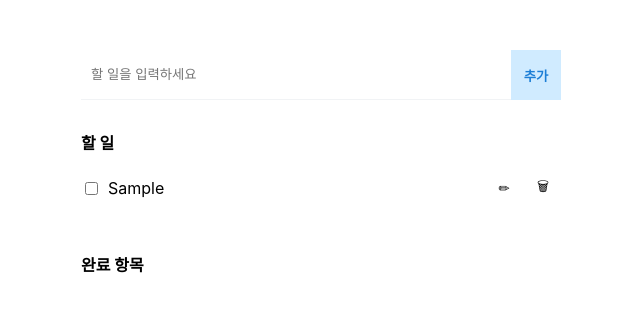
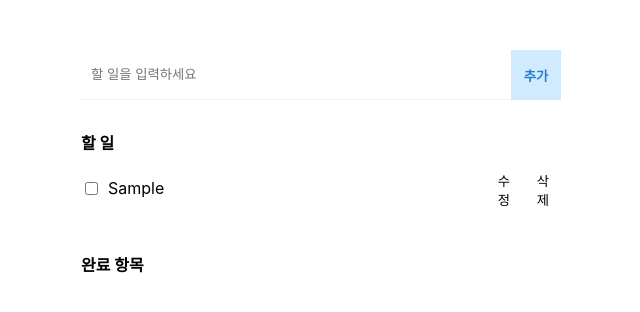
Before and after one commit to mhui123/todo2, a React (Create React App) app: page / in a window 1280 px wide. Both pictures are taken after typing "Sample" into the empty fields and a click on the button "추가". Shown: the top 312 px of the page, without its empty margins (319-959 px from the left). Built offline with nearby package versions, Linux system fonts and the light colour scheme.

Commit message:
구조파악중

```diff
--- a/src/App.js
+++ b/src/App.js
@@ -5,3 +5,5 @@ import './App.css';
 const App = () => <Home />;
 
 export default App;
+
+//해당 프로젝트 출처 : https://memostack.tistory.com/252?category=755759
--- a/src/Components/TodoItem.jsx
+++ b/src/Components/TodoItem.jsx
@@ -86,8 +86,7 @@ const TodoItem = ({ todoItem, todoList, setTodoList }) => {
               className="todoapp__item-edit-btn"
               onClick={onClickSubmitButton}
             >
-              {' '}
-              👌{' '}
+              수정완료
             </button>
           ) : (
             <button
@@ -95,8 +94,7 @@ const TodoItem = ({ todoItem, todoList, setTodoList }) => {
               className="todoapp__item-edit-btn"
               onClick={onClickEditButton}
             >
-              {' '}
-              ✏{' '}
+              수정
             </button>
           )
         ) : null
@@ -107,7 +105,7 @@ const TodoItem = ({ todoItem, todoList, setTodoList }) => {
         className="todoapp__item-delete-btn"
         onClick={onClickDeleteButton}
       >
-        🗑
+        삭제
       </button>
     </li>
   );
```
Also changed, not shown: 1 other file (tests, documents, lock files or other folders).
